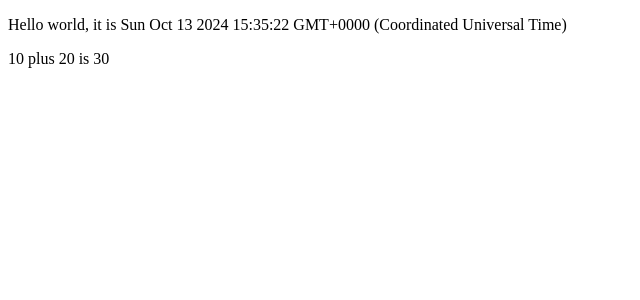
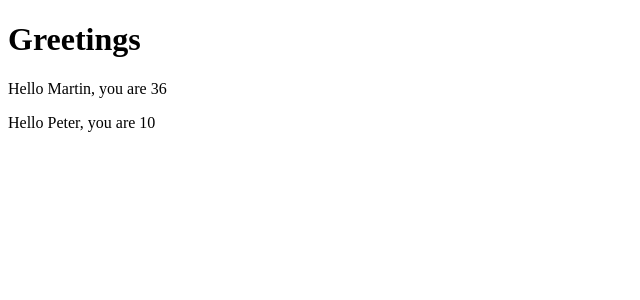
Before and after one commit to jn-helsinki/part2, a React (Vite) app in the folder part1/: page / in a window 1280 px wide. Shown: the top 300 px of the page, without its empty margins (0-640 px from the left). Built offline with nearby package versions, Linux system fonts and the light colour scheme.

Commit message:
Created Hello component with name and age

```diff
--- a/part1/src/App.jsx
+++ b/part1/src/App.jsx
@@ -1,15 +1,21 @@
-const App = () => {
-  const now = new Date()
-  const a = 10
-  const b = 20
-  console.log(now, a+b)
-
+const Hello = (props) => {
+  console.log(props)
   return (
     <div>
-      <p>Hello world, it is {now.toString()}</p>
-      <p>
-        {a} plus {b} is {a+b}
-      </p>
+      <p>Hello {props.name}, you are {props.age}</p>
+    </div>
+  )
+}
+
+
+const App = () => {
+  const name = 'Peter'
+  const age = 10
+  return (
+    <div>
+      <h1>Greetings</h1>
+    <Hello name='Martin' age ={26+10} />
+    <Hello name={name} age ={age} />
     </div>
   )
 }
```
